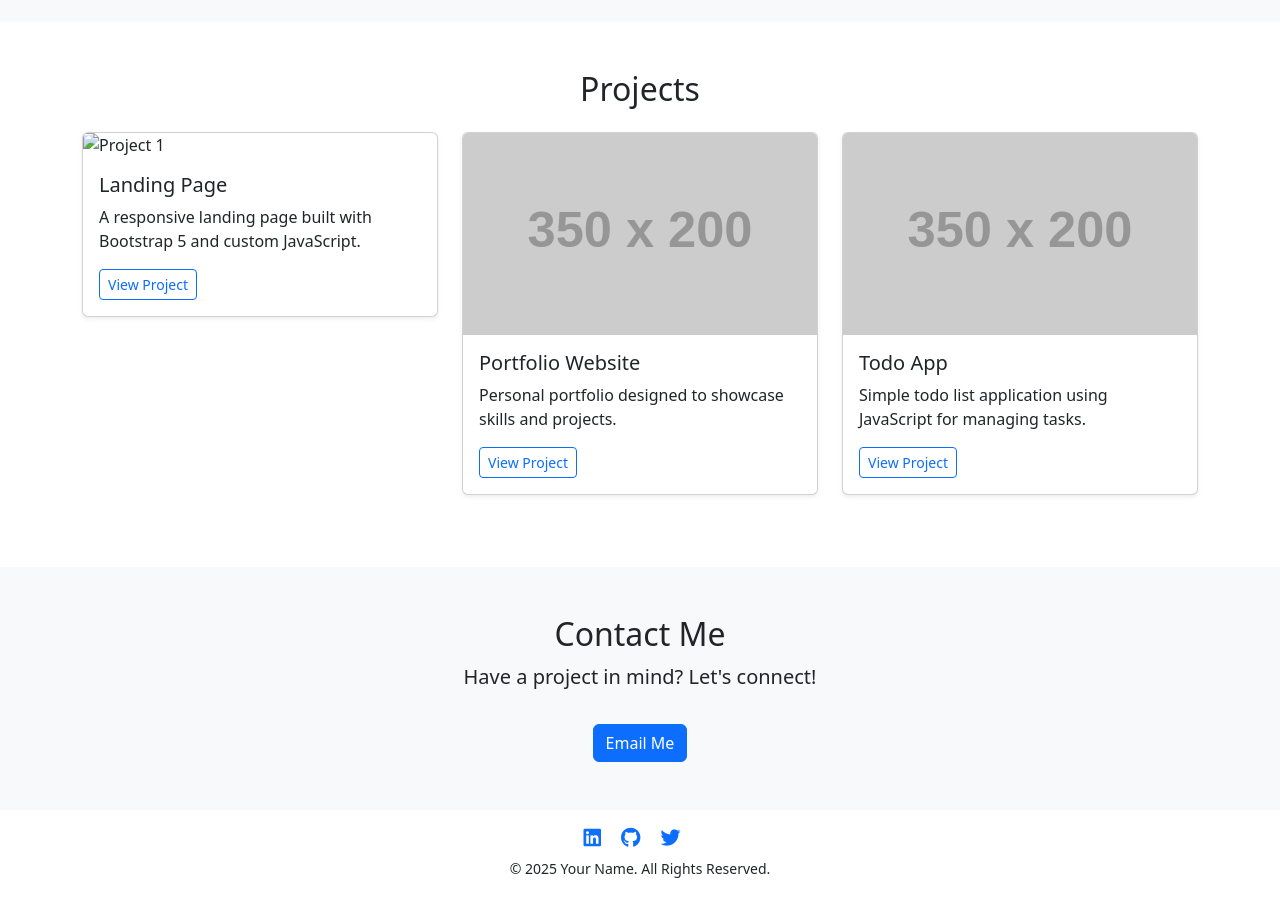
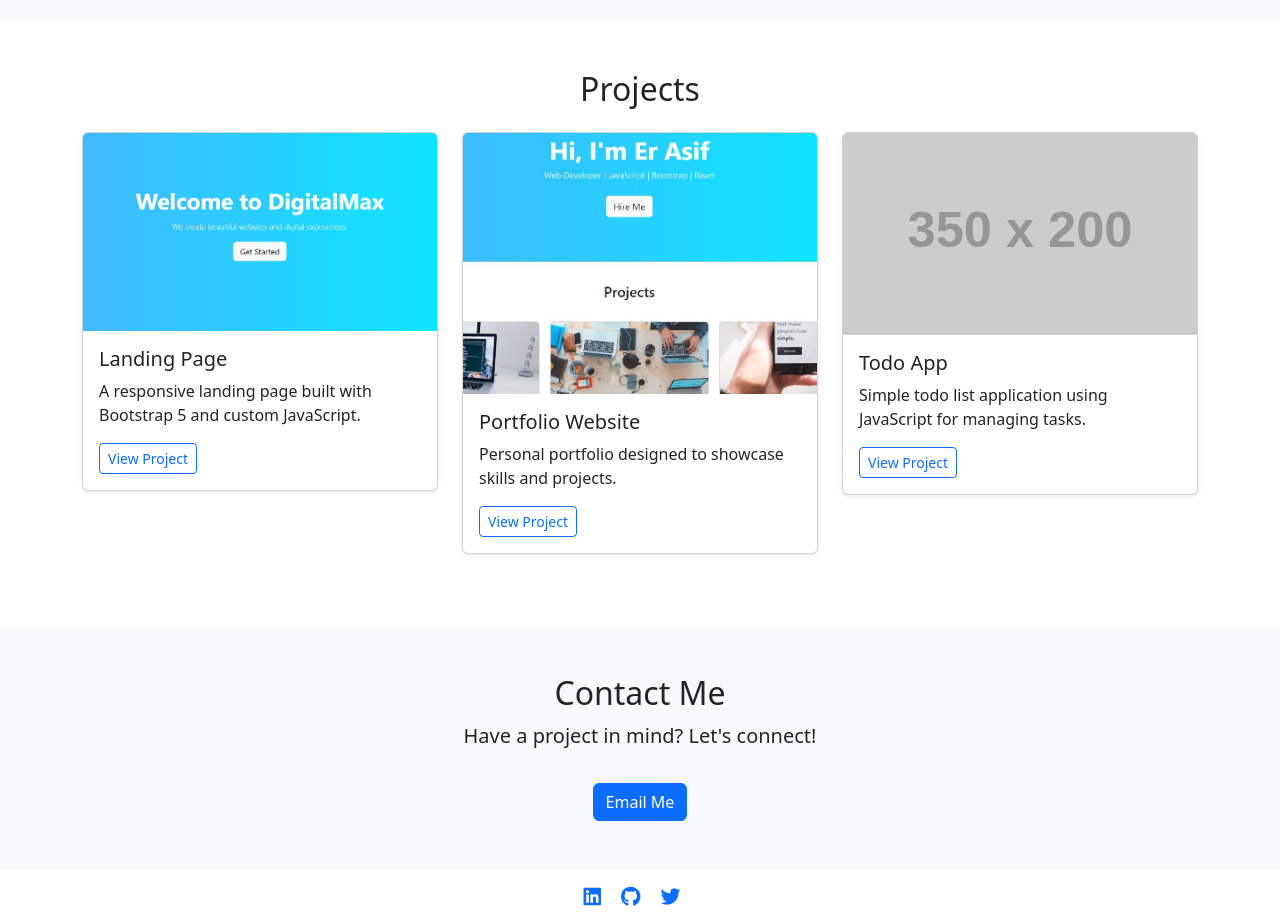
Before and after one commit to asifwebsoft/asif1990.github.io, a plain HTML site: page index.html in a window 1280 px wide. Shown: the part 1240-2154 px from the top of the page. Drawn offline with nearby package versions, Linux system fonts and the light colour scheme; placeholder pictures from the web are drawn by us.

Commit message:
Update images

```diff
--- a/index.html
+++ b/index.html
@@ -88,7 +88,7 @@
     <div class="row mt-4">
       <div class="col-md-4 mb-4">
         <div class="card shadow-sm">
-          <img src="#" class="card-img-top" alt="Project 1">
+          <img src="landing.jpg" class="card-img-top" alt="Project 1">
           <div class="card-body">
             <h5 class="card-title">Landing Page</h5>
             <p class="card-text">A responsive landing page built with Bootstrap 5 and custom JavaScript.</p>
@@ -98,7 +98,7 @@
       </div>
       <div class="col-md-4 mb-4">
         <div class="card shadow-sm">
-          <img src="https://via.placeholder.com/350x200" class="card-img-top" alt="Project 2">
+          <img src="port.jpg" class="card-img-top" alt="Project 2">
           <div class="card-body">
             <h5 class="card-title">Portfolio Website</h5>
             <p class="card-text">Personal portfolio designed to showcase skills and projects.</p>
```
